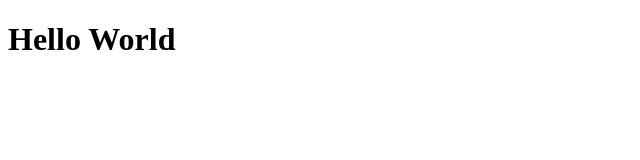
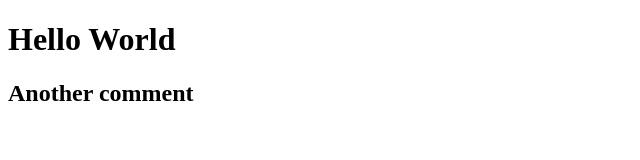
Before and after one commit to ari3lchau/examplefolder, a plain HTML site: page index.html in a window 1280 px wide. Shown: the whole page, without its empty margins (0-640 px from the left). Drawn offline with Linux system fonts and the light colour scheme.

Commit message:
another file

```diff
--- a/index.html
+++ b/index.html
@@ -8,5 +8,6 @@
 </head>
 <body>
     <h1>Hello World</h1>
+    <h2>Another comment</h2>
 </body>
 </html>
```
